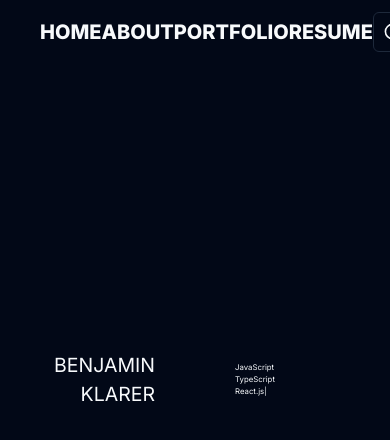
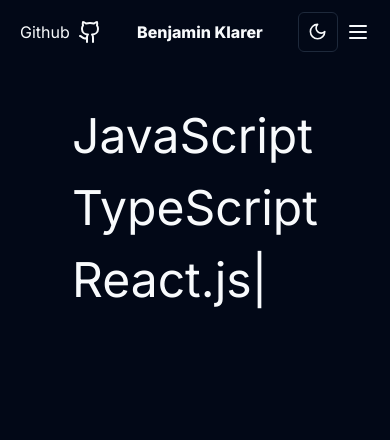
Before and after one commit to bklarer/personal-site, a Next.js app: page / in a window 390 px wide. Shown: the top 440 px of the page. Built offline with nearby package versions, Linux system fonts and the light colour scheme.

Commit message:
Optimize mobile

```diff
--- a/app/page.tsx
+++ b/app/page.tsx
@@ -9,6 +9,7 @@ export default function Home() {
     <main className="flex min-h-screen flex-col items-center justify-between">
       <Hero title={["BENJAMIN", "KLARER"]} split={true}>
         <TypeAnimation
+          className="mx-auto md:mx-0 w-fit md:text-[3vw] text-[48px] whitespace-pre-line md:block"
           sequence={[
             1000,
             "JavaScript",
@@ -28,11 +29,6 @@ export default function Home() {
             "JavaScript\nTypeScript\nReact.js\nNext.js\nRuby\nRails\nMaterial UI\nTailwind CSS",
           ]}
           speed={50}
-          style={{
-            fontSize: "2vw",
-            whiteSpace: "pre-line",
-            display: "block",
-          }}
           repeat={0}
         />
       </Hero>
--- a/components/Header.tsx
+++ b/components/Header.tsx
@@ -4,8 +4,8 @@ import { Icons } from "./Icons";
 
 const Header = () => {
   return (
-    <header className="fixed top-0 z-40 w-full px-10 py-3">
-      <div className="flex items-center text-xl font-extrabold">
+    <header className="fixed top-0 z-40 w-full px-5 md:px-10 py-3">
+      <div className="hidden items-center text-xl font-extrabold md:flex">
         <div className="flex-1">
           <ul className="flex justify-between ">
             <li>
@@ -32,6 +32,19 @@ const Header = () => {
           </div>
         </div>
       </div>
+      <div className="flex md:hidden items-center justify-between">
+        <div className="flex items-center gap-8">
+          <div className="flex gap-2">
+            Github
+            <Icons.github />
+          </div>
+        </div>
+        <h1 className="font-extrabold">Benjamin Klarer</h1>
+        <div className="flex gap-2 items-center">
+          <ModeToggle />
+          <Icons.menu />
+        </div>
+      </div>
     </header>
   );
 };
--- a/components/Hero.tsx
+++ b/components/Hero.tsx
@@ -2,22 +2,24 @@ import React from "react";
 
 interface HeroProps {
   children?: React.ReactNode;
-  title: string[];
+  title?: string[];
   split?: boolean;
 }
 
 const Hero = ({ children, title, split }: HeroProps) => {
   return split ? (
-    <div className="h-[90vh] w-full mt-16px-10">
+    <div className="h-[90vh] w-full mt-[100px] md:mt-16 px-10">
       <div className="h-full flex justify-center w-full gap-20">
-        <div className="flex-1 grid items-center text-[5vw] text-right">
+        {title && (
+          <div className="flex-1 md:grid items-center text-[5vw] text-right hidden">
             <ul>
               {title.map((item, index) => {
                 return <li key={index}>{item}</li>;
               })}
             </ul>
           </div>
-        <div className="flex-1 grid items-center">{children}</div>
+        )}
+        <div className="md:flex-1 md:grid md:items-center">{children}</div>
       </div>
     </div>
   ) : (
--- a/components/Icons.tsx
+++ b/components/Icons.tsx
@@ -1,7 +1,8 @@
-import { Github, type LucideIcon as LucideIconType } from "lucide-react";
+import { Github, Menu, type LucideIcon as LucideIconType } from "lucide-react";
 
 export type IconType = LucideIconType;
 
 export const Icons = {
   github: Github,
+  menu: Menu,
 };
```
Lines whose indentation alone changed are shown as unchanged.
